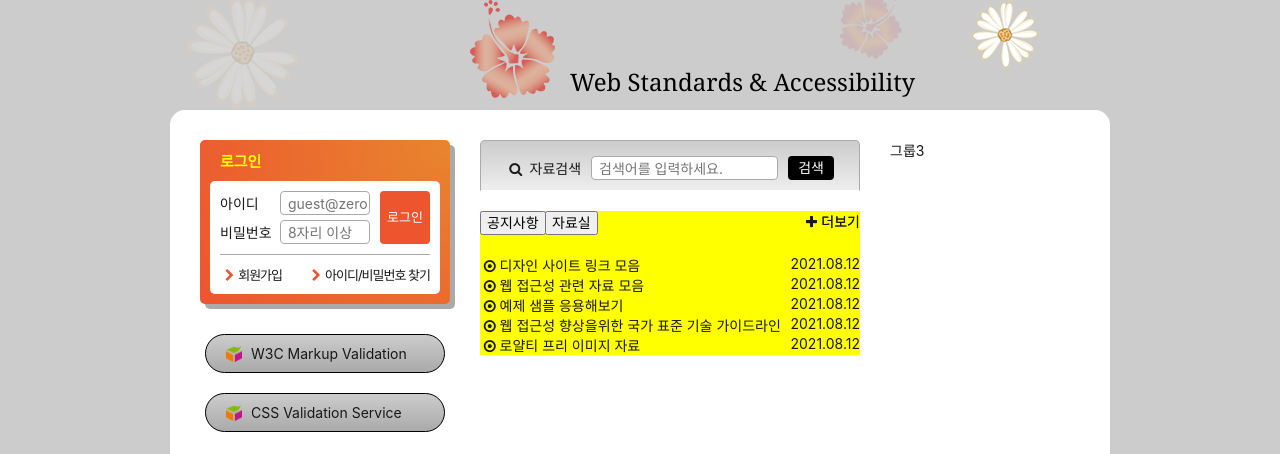
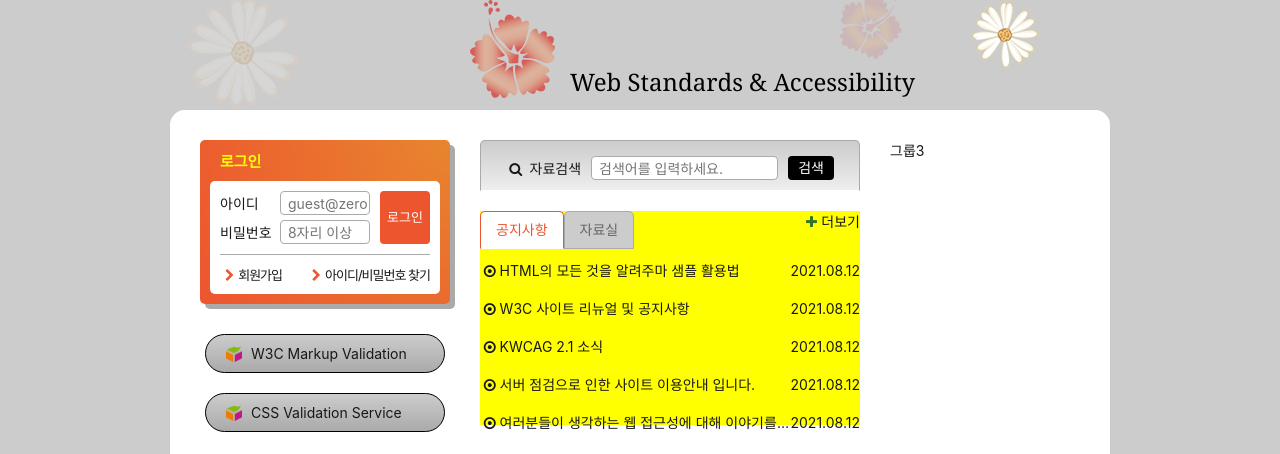
Before and after one commit to kjm541006/zeroConnecTo, a website: page HTML5/index.html in a window 1280 px wide. Shown: the part 139-593 px from the top of the page. Drawn offline with Linux system fonts and the light colour scheme; a web font is replaced by a local one.

Commit message:
float과 position을 활용한 공지사항 및 자료실 레이아웃 완성

```diff
--- a/HTML5/css/index.css
+++ b/HTML5/css/index.css
@@ -480,44 +480,73 @@ body {
 }
 
 /* 공지사항 및 자료실 */
-.board-panel {
-  display: none;
-}
-
-.is-select > .board-panel {
-  display: block;
-}
 .board {
   margin-top: 20px;
   background: yellow;
   position: relative;
+  height: 214px;
 }
 
 .board-tab {
-  padding: 2px 5px;
-  margin-bottom: 20px;
+  float: left;
+  border: 1px solid #aaa;
+  border-radius: 5px 5px 0 0;
+  background: #ccc;
+  padding: 10px 15px;
+  color: #666;
 }
 
-.archive-tab {
+.board-section.is-select .board-tab {
+  background: #fff;
+  color: #ed552f;
+  border-color: currentColor currentColor #fff currentColor;
+}
+
+.board-panel {
+  display: none;
   position: absolute;
-  top: 0;
-  left: 65px;
+  /* background: pink; */
+  top: 45px;
+  left: 0;
+  width: 100%;
+}
+
+.board-section.is-select .board-panel {
+  display: flex;
+  flex-flow: row wrap;
+  gap: 10px;
+}
+
+.board-panel li {
+  display: flex;
+  flex-flow: row nowrap;
+  width: 100%;
+  align-items: center;
+}
+
+.board-panel a {
+  flex-grow: 1;
+  white-space: nowrap;
+  overflow: hidden;
+  text-overflow: ellipsis;
+  padding: 4px 0;
 }
 
 .board-more {
+  display: none;
   position: absolute;
-  top: 0;
-  right: 0;
+  top: -8px;
+  right: -8px;
+  padding: 8px;
 }
 
-li > a {
-  text-overflow: ellipsis;
-  display: inline-block;
+.board-more::before {
+  color: hsla(110, 50%, 30%, 1);
 }
 
-li > time {
-  position: absolute;
-  right: 0;
+/* .board-section.is-select .board-panel, */
+.board-section.is-select .board-more {
+  display: block !important;
 }
 
 /* 슬로건 */
--- a/HTML5/index.html
+++ b/HTML5/index.html
@@ -224,7 +224,7 @@
           </fieldset>
         </form>
         <div class="board">
-          <section class="notice board-section">
+          <section class="notice board-section is-select">
             <h2 class="sr-only notice-title" id="noticeTitle">공지사항</h2>
             <button type="button" class="board-tab notice-tab">공지사항</button>
             <ul class="notice-list board-panel">
@@ -251,7 +251,7 @@
             </ul>
             <a href="/" class="icon-plus more board-more" title="공지사항" aria-labelledby="noticeTitle">더보기</a>
           </section>
-          <section class="archive board-section is-select">
+          <section class="archive board-section">
             <h2 class="sr-only archive-title" id="archive-title">자료실</h2>
             <button class="board-tab archive-tab">자료실</button>
             <ul class="archive-list board-panel">
```
